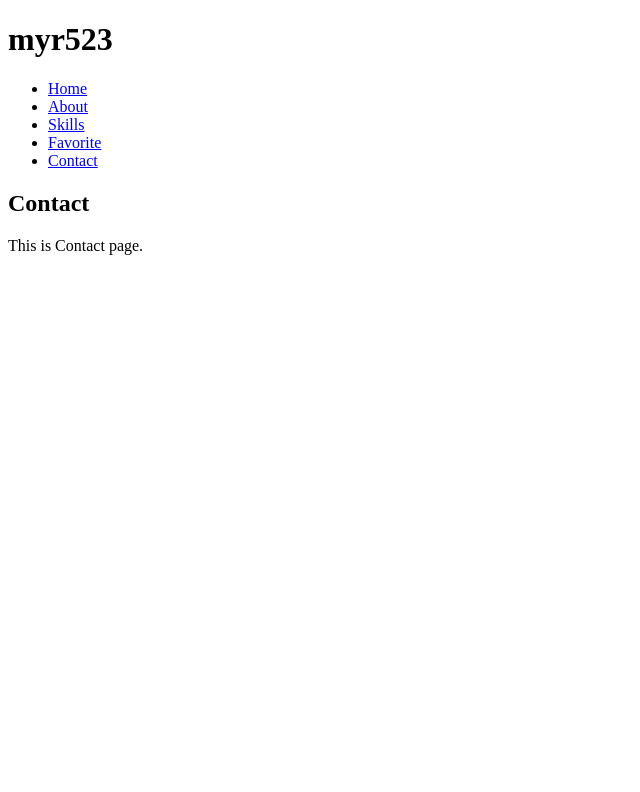
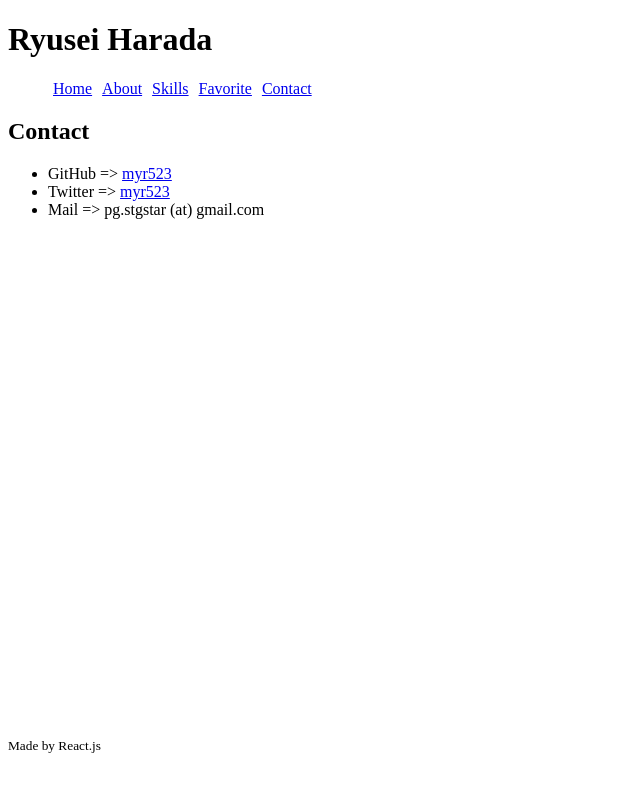
Before and after one commit to myr523/myr523.github.io, a React app: page /contact in a window 1280 px wide. Shown: the top 792 px of the page, without its empty margins (0-640 px from the left). Built offline with nearby package versions, Linux system fonts and the light colour scheme.

Commit message:
contents update

```diff
--- a/src/components/About.jsx
+++ b/src/components/About.jsx
@@ -3,8 +3,11 @@ import React from 'react'
 const About = () => {
   return (
     <div>
-      <h2>About</h2>
-      { 'This is About page.' }
+      <h2>{ 'About' }</h2>
+      <dl>
+        <dt>{ 'who am i' }</dt>
+        <dd>{ 'Student, Department of Computer Science, Ritsumeikan University' }</dd>
+      </dl>
     </div>
   )
 }
--- a/src/components/Contact.jsx
+++ b/src/components/Contact.jsx
@@ -4,7 +4,27 @@ const Link = () => {
   return (
     <div>
       <h2>Contact</h2>
-      { 'This is Contact page.' }
+      <ul>
+        <li>
+          { 'GitHub => ' }
+          <a
+            href={ 'https://github.com/myr523' }
+            target="_blank"
+          >{ 'myr523' }
+        </a>
+        </li>
+        <li>
+          { 'Twitter => ' }
+          <a
+            href={ 'https://twitter.com/myr523' }
+            target="_blank"
+          >{ 'myr523' }
+        </a>
+        </li>
+        <li>{ 'Mail => ' }
+          { 'pg.stgstar (at) gmail.com' }
+        </li>
+      </ul>
     </div>
   )
 }
--- a/src/components/Favorite.jsx
+++ b/src/components/Favorite.jsx
@@ -4,23 +4,20 @@ const Favorite = () => {
   return (
     <div>
       <h2>Favorite</h2>
-      { 'This is Favorite page.' }
-      {/*
-      <ui>
+      <ul>
         <li>{ 'Programming' }</li>
-        <li>{ '' }</li>
+        <li>{ 'Traveling' }</li>
         <li>{ 'Photograph' }</li>
-        <li>{ 'Live' }</li>
+        <li>{ 'Music => Idol, Band' }</li>
         <li>{ 'HimeKyunFruitCan => ' }
           <a
             href={ 'http://himekyun.jp/' }
             target="_blank"
           >
             { 'Official website' }
-           </a>
+          </a>
         </li>
-      </ui>
-      */}
+      </ul>
     </div>
   )
 }
--- a/src/components/Footer.jsx
+++ b/src/components/Footer.jsx
@@ -1,9 +1,15 @@
 import React from 'react'
 
 const Footer = () => {
+  const styles = {
+    bottom: 0,
+    height: '5em',
+    position: 'absolute',
+  }
+
   return (
-    <footer>
-      { /*'copyright 2017 Ryusei Harada'*/ }
+    <footer style={ styles }>
+      <p><small>{ 'Made by React.js' }</small></p>
     </footer>
   )
 }
--- a/src/components/Header.jsx
+++ b/src/components/Header.jsx
@@ -5,7 +5,7 @@ import Navigation from './Navigation.jsx'
 const Header = () => {
   return(
     <header className={ 'header' }>
-      <h1>myr523</h1>
+      <h1>Ryusei Harada</h1>
       <Navigation />
     </header>
   )
--- a/src/components/Home.jsx
+++ b/src/components/Home.jsx
@@ -4,7 +4,7 @@ const Home = () => {
   return(
     <div>
       <h2>Home</h2>
-      { 'This is Home page.' }
+      { 'This is Home page. Under construction...' }
     </div>
   )
 }
--- a/src/components/Navigation.jsx
+++ b/src/components/Navigation.jsx
@@ -2,14 +2,21 @@ import React from 'react'
 import { Link } from 'react-router-dom'
 
 const Navigation = () => {
+  const styles = {
+    flex: {
+      display: 'inline',
+      padding: '0 5px',
+    }
+  }
+
   return (
     <nav>
       <ul>
-        <li><Link to={ '/' }>{ 'Home' }</Link></li>
-        <li><Link to={ '/about' }>{ 'About' }</Link></li>
-        <li><Link to={ '/skills' }>{ 'Skills' }</Link></li>
-        <li><Link to={ '/favorite' }>{ 'Favorite' }</Link></li>
-        <li><Link to={ '/contact' }>{ 'Contact' }</Link></li>
+        <li style={ styles.flex }><Link to={ '/' }>{ 'Home' }</Link></li>
+        <li style={ styles.flex }><Link to={ '/about' }>{ 'About' }</Link></li>
+        <li style={ styles.flex }><Link to={ '/skills' }>{ 'Skills' }</Link></li>
+        <li style={ styles.flex }><Link to={ '/favorite' }>{ 'Favorite' }</Link></li>
+        <li style={ styles.flex }><Link to={ '/contact' }>{ 'Contact' }</Link></li>
       </ul>
     </nav>
   )
--- a/src/components/Skills.jsx
+++ b/src/components/Skills.jsx
@@ -4,7 +4,7 @@ const Skills = () => {
   return (
     <div>
       <h2>Skills</h2>
-      { 'This is Skills page' }
+      { 'This is Skills page. Under construction...' }
     </div>
   )
 }
--- a/src/index.html
+++ b/src/index.html
@@ -4,7 +4,7 @@
     <meta charset="UTF-8">
     <meta name="viewport" content="width=device-width, initial-scale=1.0">
     <meta http-equiv="X-UA-Compatible" content="ie=edge">
-    <title>myr523's page</title>
+    <title>myr523's profile</title>
   </head>
   <body>
     <div id="app"></div>
```
Also changed, not shown: package.json (+5 -2 lines), 1 other file (tests, documents, lock files or other folders).
